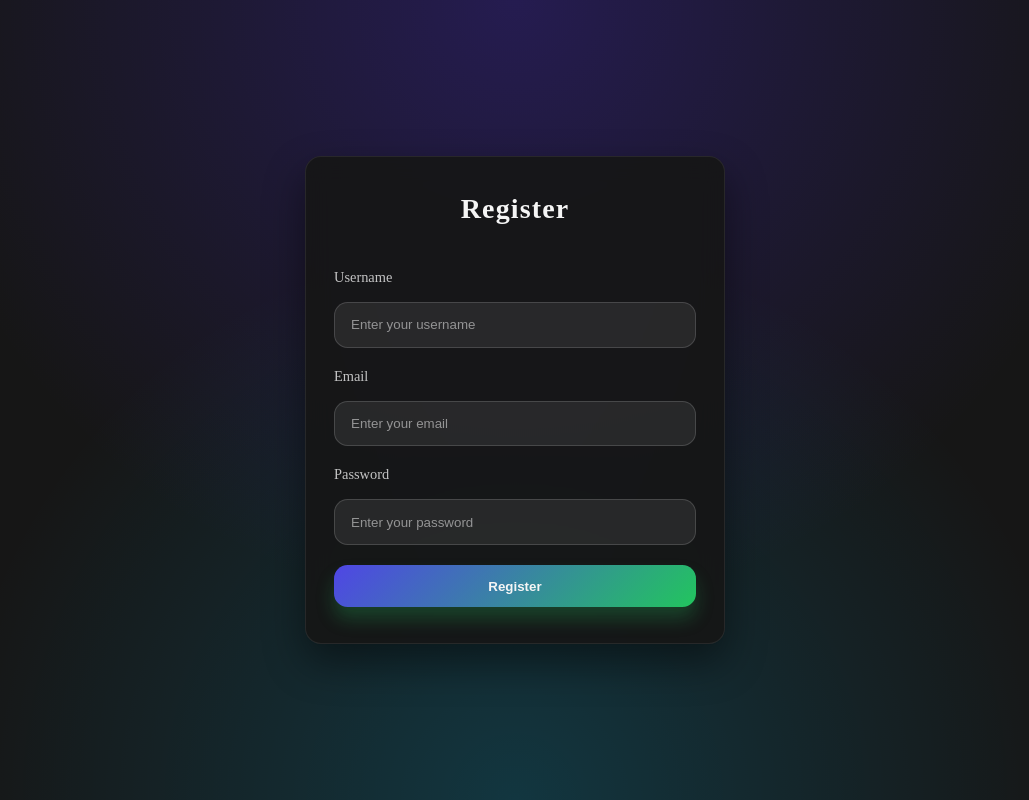
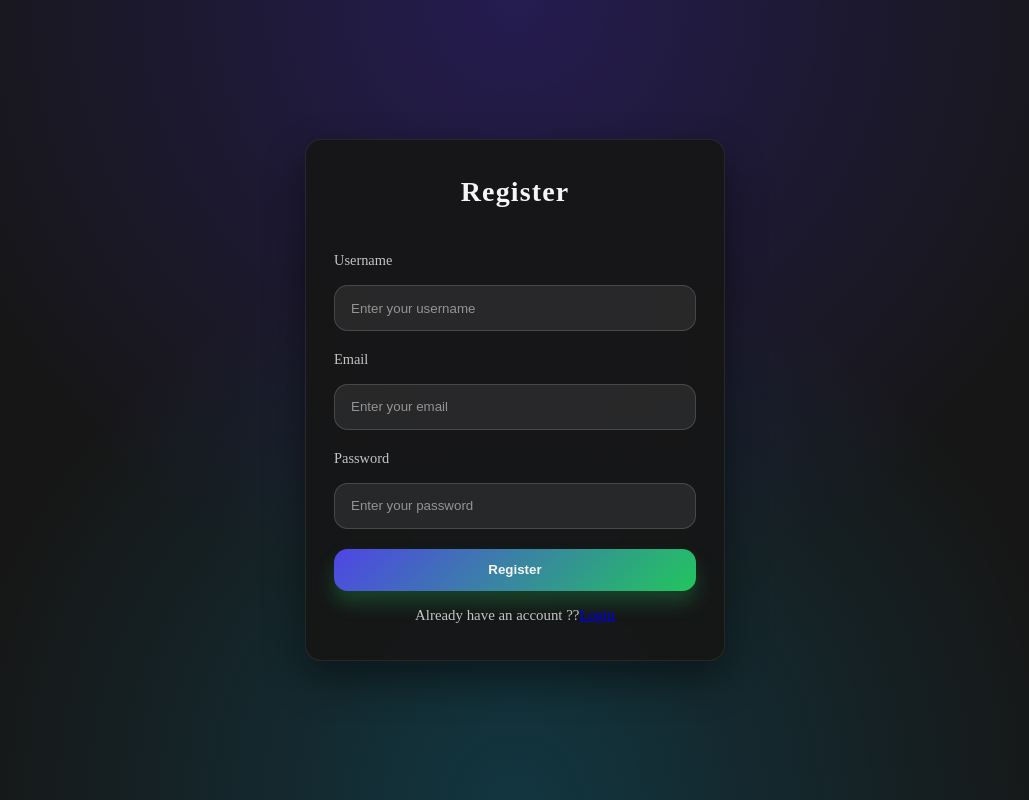
Before and after one commit to sujal-17-nagpal/RESUME-GENAI, a React app in the folder frontend/: page /register in a window 1280 px wide. Shown: the whole page, without its empty margins (125-1154 px from the left). Built offline with nearby package versions, Linux system fonts and the light colour scheme; the HTML template or start-up script is replaced by a standard one.

Commit message:
ui completed

```diff
--- a/frontend/src/features/auth/auth.form.scss
+++ b/frontend/src/features/auth/auth.form.scss
@@ -140,12 +140,12 @@ main {
     color: rgba(255, 255, 255, 0.75);
 
     a {
-      color: #a5b4fc;
+      color: linear-gradient(135deg, #4f46e5, #22c55e);
       text-decoration: none;
     }
 
     a:hover {
-      text-decoration: underline;
+      text-decoration: none;
     }
   }
 }
--- a/frontend/src/features/auth/pages/Login.jsx
+++ b/frontend/src/features/auth/pages/Login.jsx
@@ -1,5 +1,6 @@
 import React from "react";
 import "../auth.form.scss";
+import { Link } from "react-router";
 
 const Login = () => {
   async function handleSubmit(e) {
@@ -34,6 +35,10 @@ const Login = () => {
 
           <button className="button primary-button">Login</button>
         </form>
+
+        <p>
+          Already have an account ??<Link to={"/register"}>Register</Link>
+        </p>
       </div>
     </main>
   );
--- a/frontend/src/features/auth/pages/Register.jsx
+++ b/frontend/src/features/auth/pages/Register.jsx
@@ -1,4 +1,6 @@
 import React from "react";
+
+import { Link } from "react-router";
 
 const Register = () => {
   async function handleSubmit(e) {
@@ -43,6 +45,10 @@ const Register = () => {
 
           <button className="button primary-button">Register</button>
         </form>
+
+        <p>
+          Already have an account ??<Link to={"/login"}>Login</Link>
+        </p>
       </div>
     </main>
   );
```
